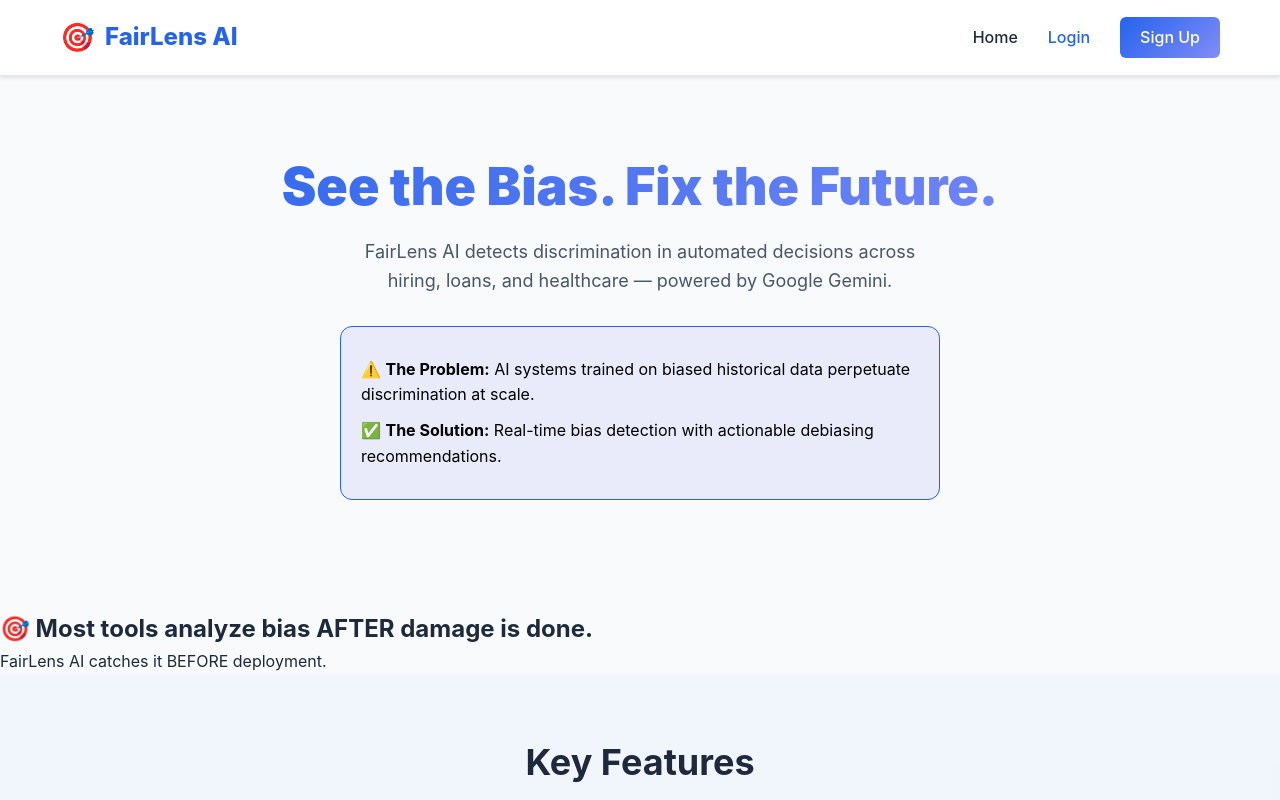
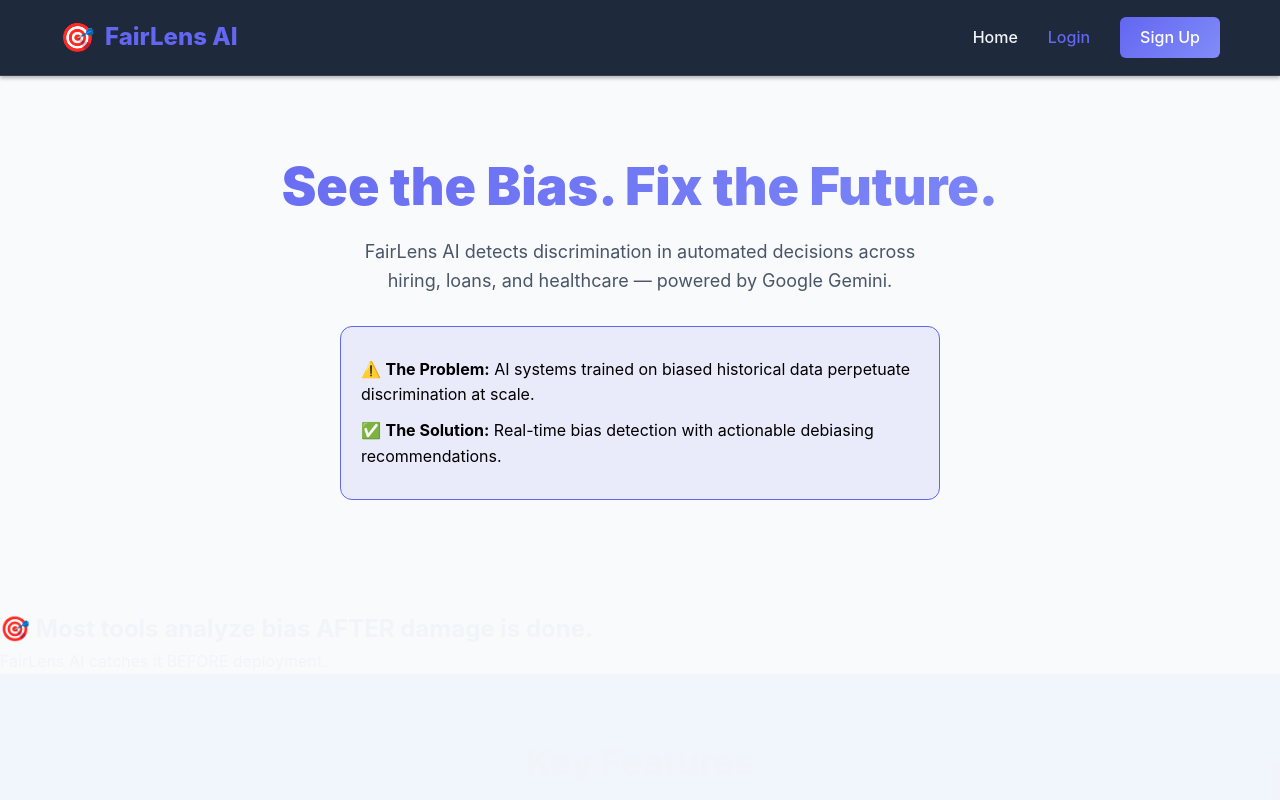
Before and after one commit to Anuradha-1710/fairlens-ai, a React (Vite) app in the folder client/: page / in a window 1280 px wide. Shown: the top 800 px of the page. Built offline with nearby package versions, Linux system fonts and the light colour scheme; no server answers.

Commit message:
Dark theme CSS fix

```diff
--- a/client/src/index.css
+++ b/client/src/index.css
@@ -5,33 +5,34 @@
 }
 
 :root {
-  --primary: #2563EB;
-  --secondary: #64748B;
-  --danger: #DC2626;
+  --primary: #6366F1;
+  --primary-dark: #4f46e5;
+  --secondary: #94a3b8;
+  --danger: #EF4444;
   --warning: #F59E0B;
   --success: #10B981;
   --dark: #1E293B;
+  --darker: #0F172A;
   --light: #F8FAFC;
-  --card: #FFFFFF;
-  --text: #1E293B;
-  --text-secondary: #64748B;
-  --border: #E2E8F0;
-  --shadow: rgba(0, 0, 0, 0.1);
+  --card: #1E293B;
+  --text: #F1F5F9;
+  --text-secondary: #94a3b8;
+  --border: rgba(255,255,255,0.1);
+  --shadow: rgba(0, 0, 0, 0.3);
 }
 
 body {
-  font-family: -apple-system, BlinkMacSystemFont, 'Segoe UI', 'Roboto', 'Oxygen',
-    'Ubuntu', 'Cantarell', 'Fira Sans', 'Droid Sans', 'Helvetica Neue',
-    sans-serif;
+  font-family: -apple-system, BlinkMacSystemFont, 'Segoe UI', 'Roboto',
+    'Oxygen', 'Ubuntu', 'Cantarell', sans-serif;
   -webkit-font-smoothing: antialiased;
-  -moz-osx-font-smoothing: grayscale;
-  background-color: var(--light);
+  background-color: #0F172A;
   color: var(--text);
   line-height: 1.6;
 }
 
 #root {
   min-height: 100vh;
+  background-color: #0F172A;
 }
 
 button {
@@ -46,7 +47,7 @@ button {
 
 button:hover:not(:disabled) {
   transform: translateY(-2px);
-  box-shadow: 0 10px 20px rgba(0, 0, 0, 0.3);
+  box-shadow: 0 8px 20px rgba(99, 102, 241, 0.3);
 }
 
 button:disabled {
@@ -56,23 +57,28 @@ button:disabled {
 
 input, select, textarea {
   width: 100%;
-  padding: 10px;
+  padding: 10px 14px;
   margin: 5px 0;
-  border: 1px solid var(--border);
-  border-radius: 6px;
-  background-color: rgba(255, 255, 255, 0.05);
-  color: var(--text);
+  border: 1px solid rgba(255,255,255,0.1);
+  border-radius: 8px;
+  background-color: #0F172A;
+  color: white;
   font-size: 14px;
 }
 
 input:focus, select:focus, textarea:focus {
   outline: none;
-  border-color: var(--primary);
-  background-color: rgba(99, 102, 241, 0.1);
+  border-color: #6366f1;
+  box-shadow: 0 0 0 3px rgba(99,102,241,0.2);
+}
+
+select option {
+  background-color: #1E293B;
+  color: white;
 }
 
 a {
-  color: var(--primary);
+  color: #6366f1;
   text-decoration: none;
   transition: all 0.3s ease;
 }
@@ -86,3 +92,38 @@ a:hover {
   margin: 0 auto;
   padding: 20px;
 }
+
+/* Scrollbar */
+::-webkit-scrollbar {
+  width: 6px;
+}
+::-webkit-scrollbar-track {
+  background: #0F172A;
+}
+::-webkit-scrollbar-thumb {
+  background: #334155;
+  border-radius: 3px;
+}
+::-webkit-scrollbar-thumb:hover {
+  background: #6366f1;
+}
+
+/* Animations */
+@keyframes pulse {
+  0%, 100% { opacity: 1; }
+  50% { opacity: 0.6; }
+}
+
+@keyframes fadeIn {
+  from { opacity: 0; transform: translateY(10px); }
+  to { opacity: 1; transform: translateY(0); }
+}
+
+@keyframes countUp {
+  from { opacity: 0; }
+  to { opacity: 1; }
+}
+
+.fade-in {
+  animation: fadeIn 0.5s ease;
+}
```
